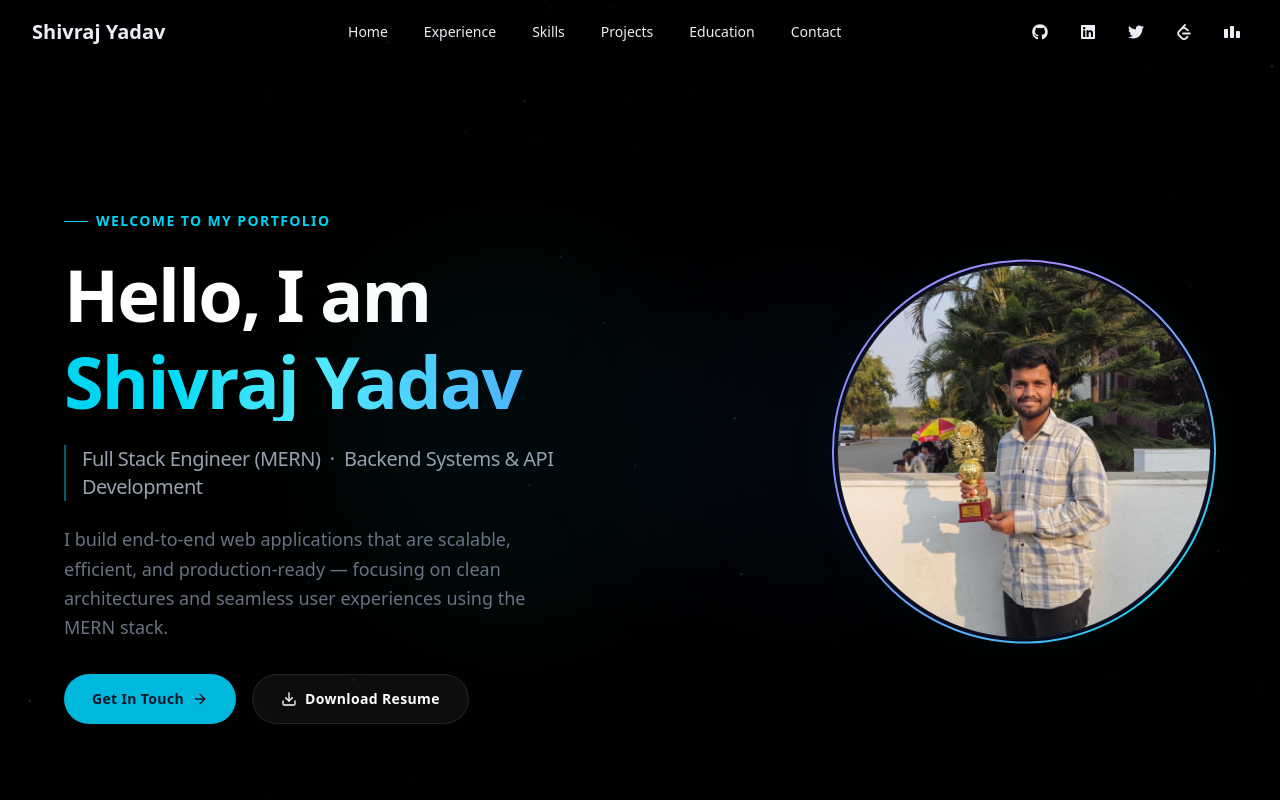
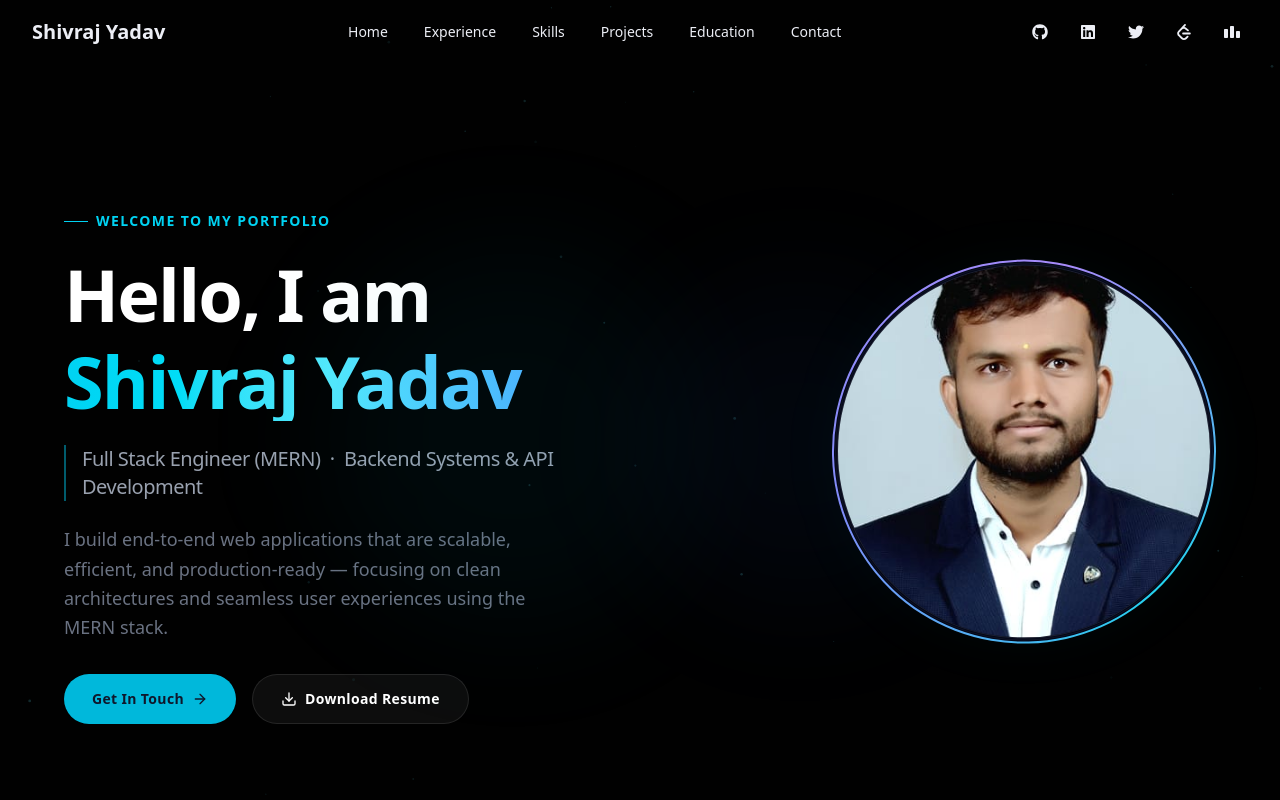
Before and after one commit to shivraj-yadav/shivraj-yadav-portfolio, a Next.js app: page / in a window 1280 px wide. Shown: the top 800 px of the page. Built offline with nearby package versions, Linux system fonts and the light colour scheme.

Commit message:
Update profile image source from shivv.jpeg to shivraj.jpeg

```diff
--- a/components/sections/hero.tsx
+++ b/components/sections/hero.tsx
@@ -148,7 +148,7 @@ const Hero = () => {
             {/* Profile Image */}
             <div className="absolute inset-[6px] rounded-full overflow-hidden ring-1 ring-white/10">
               <Image
-                src="/shivv.jpeg"
+                src="/shivraj.jpeg"
                 alt="Shivraj Yadav"
                 fill
                 priority
```
